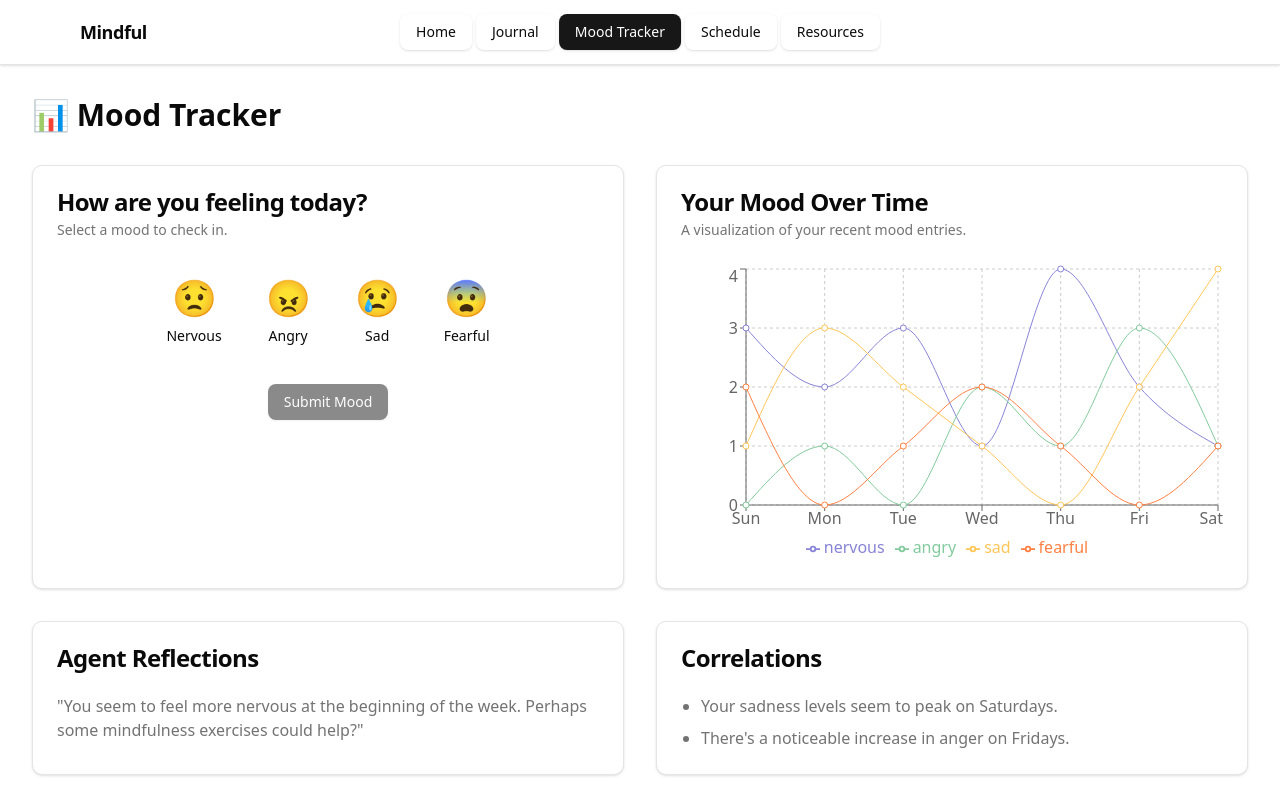
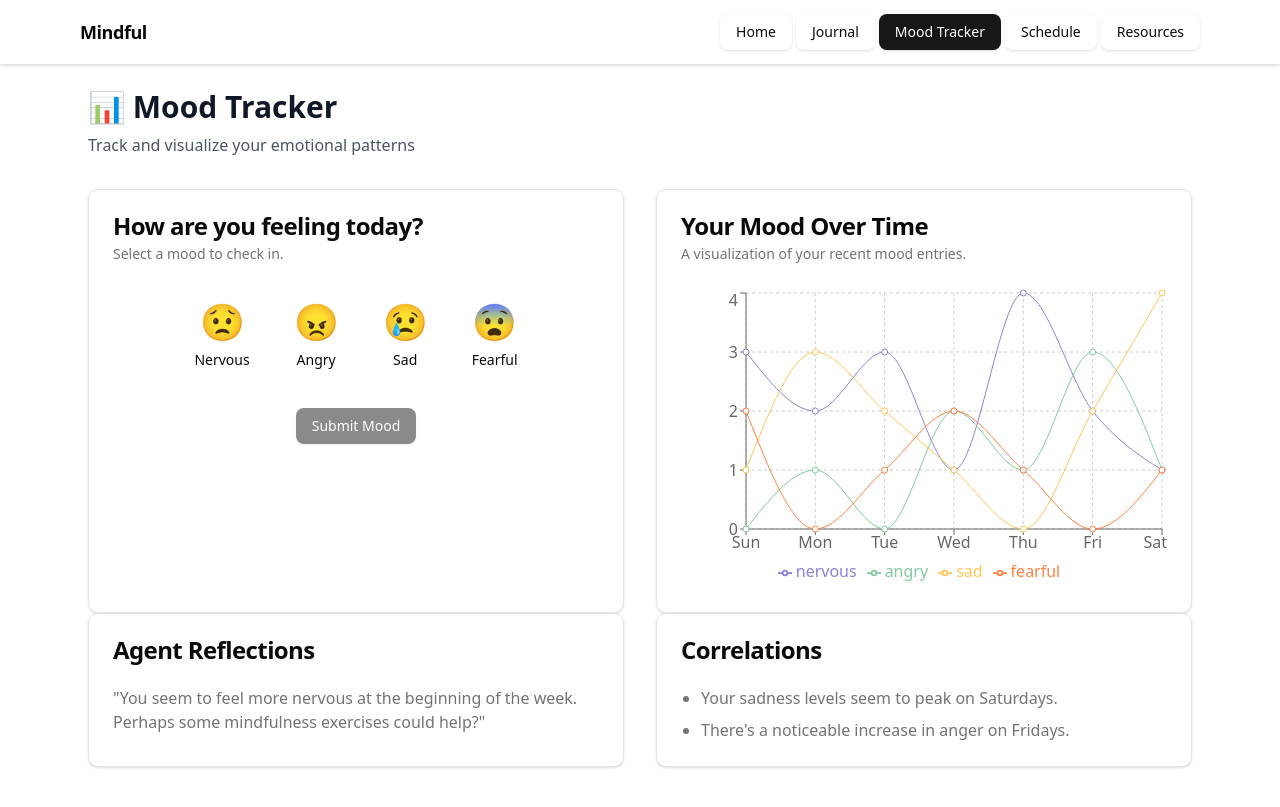
Before and after one commit to PSG777/Mindful, a Next.js app: page /mood-tracker in a window 1280 px wide. Built offline with nearby package versions, Linux system fonts and the light colour scheme.

Commit message:
UI
Changed navbar, mood tracker, and journal design to be not very left justified.

```diff
--- a/app/journal/page.tsx
+++ b/app/journal/page.tsx
@@ -63,9 +63,11 @@ export default function JournalPage() {
   );
 
   return (
-    <div className="flex flex-col min-h-screen bg-gray-50/90 p-4 sm:p-8">
-      <main className="flex-1">
-        <h1 className="text-3xl font-bold mb-8">📓 Journal</h1>
+    <div className="container mx-auto p-6 max-w-6xl">
+      <div className="mb-8">
+        <h1 className="text-3xl font-bold text-gray-900 mb-2">📓 Journal</h1>
+        <p className="text-gray-600">Record your thoughts and feelings</p>
+      </div>
 
       <div className="grid gap-8 md:grid-cols-2">
         {/* New Entry Section */}
@@ -128,7 +130,6 @@ export default function JournalPage() {
           </CardContent>
         </Card>
       </div>
-      </main>
     </div>
   );
 }
--- a/app/mood-tracker/page.tsx
+++ b/app/mood-tracker/page.tsx
@@ -85,8 +85,11 @@ export default function MoodTrackerPage() {
   }
 
   return (
-    <div className="flex-1 space-y-8 p-4 sm:p-8">
-      <h1 className="text-3xl font-bold">📊 Mood Tracker</h1>
+    <div className="container mx-auto p-6 max-w-6xl">
+      <div className="mb-8">
+        <h1 className="text-3xl font-bold text-gray-900 mb-2">📊 Mood Tracker</h1>
+        <p className="text-gray-600">Track and visualize your emotional patterns</p>
+      </div>
 
       <div className="grid gap-8 md:grid-cols-2">
         {/* Mood Input */}
--- a/app/page.tsx
+++ b/app/page.tsx
@@ -168,9 +168,11 @@ export default function Home() {
   };
 
   return (
-    <div className="flex flex-col min-h-screen bg-gray-50/90 p-4 sm:p-8">
-      <main className="flex-1">
-        <h1 className="text-3xl font-bold mb-8">Home</h1>
+    <div className="container mx-auto p-6 max-w-6xl">
+      <div className="mb-8">
+        <h1 className="text-3xl font-bold text-gray-900 mb-2">Home</h1>
+        <p className="text-gray-600">Your mental health dashboard</p>
+      </div>
 
       <div className="grid gap-6 md:grid-cols-2 lg:grid-cols-3 mb-8">
         <Card>
@@ -279,7 +281,6 @@ export default function Home() {
           </div>
         </div>
       </div>
-      </main>
     </div>
   );
 }
--- a/components/Navbar.tsx
+++ b/components/Navbar.tsx
@@ -21,13 +21,13 @@ export default function Navbar() {
 
   return (
     <nav className="w-full border-b bg-white dark:bg-gray-950 shadow-sm">
-      <div className="max-w-6xl mx-auto px-4 flex items-center justify-between h-16 relative">
+      <div className="max-w-6xl mx-auto px-4 flex items-center justify-between h-16">
         {/* Logo/Title */}
-        <div className="flex items-center gap-4 min-w-[120px]">
+        <div className="flex items-center">
           <span className="font-bold text-lg tracking-tight">Mindful</span>
         </div>
         {/* Centered Tabs */}
-        <div className="hidden md:flex absolute left-1/2 top-1/2 -translate-x-1/2 -translate-y-1/2 gap-1">
+        <div className="hidden md:flex items-center gap-1">
           {tabs.map((tab) => (
             <Link key={tab.name} href={tab.href}>
               <Button
@@ -43,7 +43,7 @@ export default function Navbar() {
             </Link>
           ))}
         </div>
-        {/* Hamburger Menu */}
+        {/* Spacer for mobile menu */}
         <div className="md:hidden flex items-center">
           <Button
             variant="ghost"
```
Lines whose indentation alone changed are shown as unchanged.
